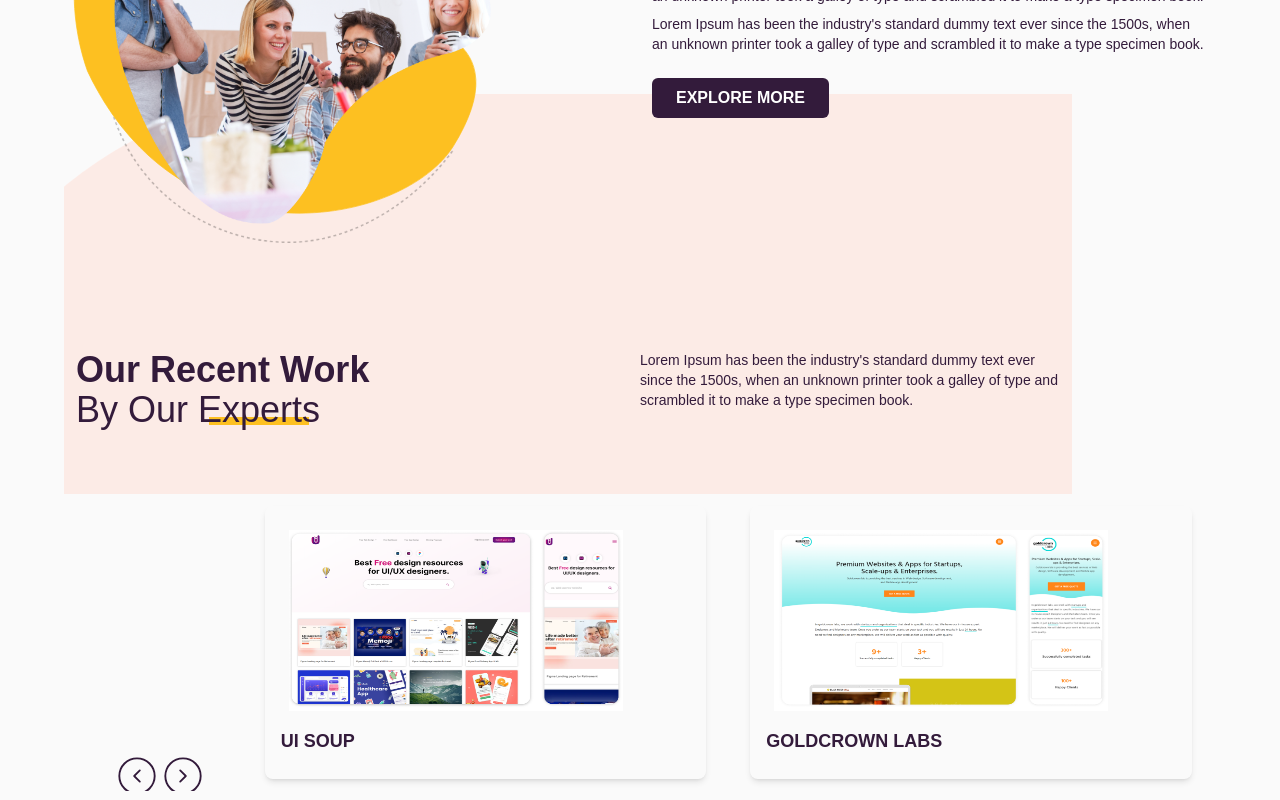
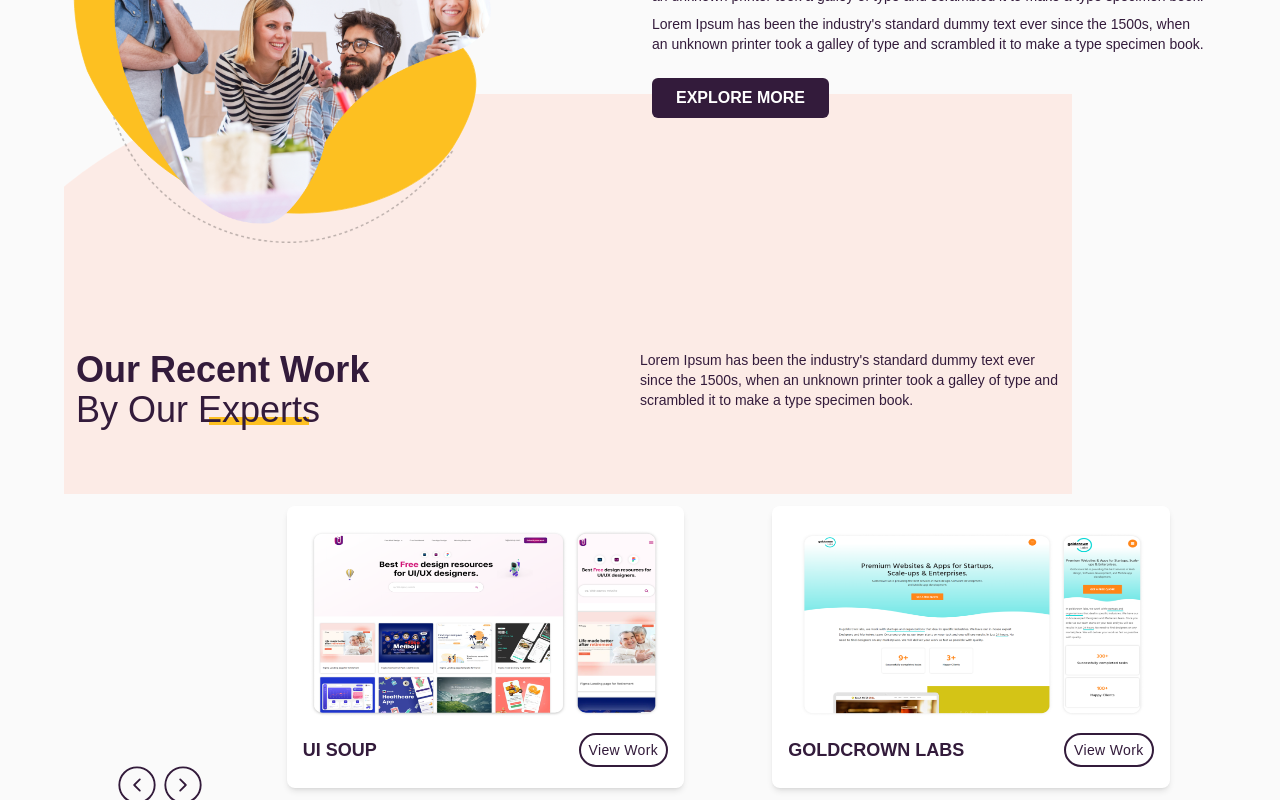
Before and after one commit to udinesia325/dream-agency, a Next.js app: page / in a window 1280 px wide. Shown: the part 1182-1982 px from the top of the page. Built offline with nearby package versions, Linux system fonts and the light colour scheme; a web font is replaced by a local one.

Commit message:
recent work done

```diff
--- a/src/components/RecentWorkSlider.jsx
+++ b/src/components/RecentWorkSlider.jsx
@@ -58,18 +58,21 @@ const RecentWorkSlider = () => {
       >
         {RecentWorkData.map((data, index) => (
           <SwiperSlide key={index} virtualIndex={index} className="p-3">
-            <div className="mx-auto w-[90%]bg-white p-4 shadow-md rounded-lg">
+            <div className="mx-auto w-[90%] bg-white p-4 shadow-md rounded-lg">
               <Image
                 src={data.image}
                 width={350}
                 height={200}
                 style={{ backgroundColor: data.color }}
                 alt={data.title}
-                className="p-2 aspect-video rounded-md"
+                className="p-2 w-full aspect-video rounded-md"
               />
-              <h1 className="my-2 text-lg text-dark font-bold uppercase">
-                {data.title}
-              </h1>
+              <div className="flex justify-between items-center">
+                <h1 className="my-2 text-lg text-dark font-bold uppercase">
+                  {data.title}
+                </h1>
+                <button className='text-dark text-sm tracking-wide border-2 border-dark rounded-full py-[5px] px-2'>View Work</button>
+              </div>
             </div>
           </SwiperSlide>
         ))}
```
